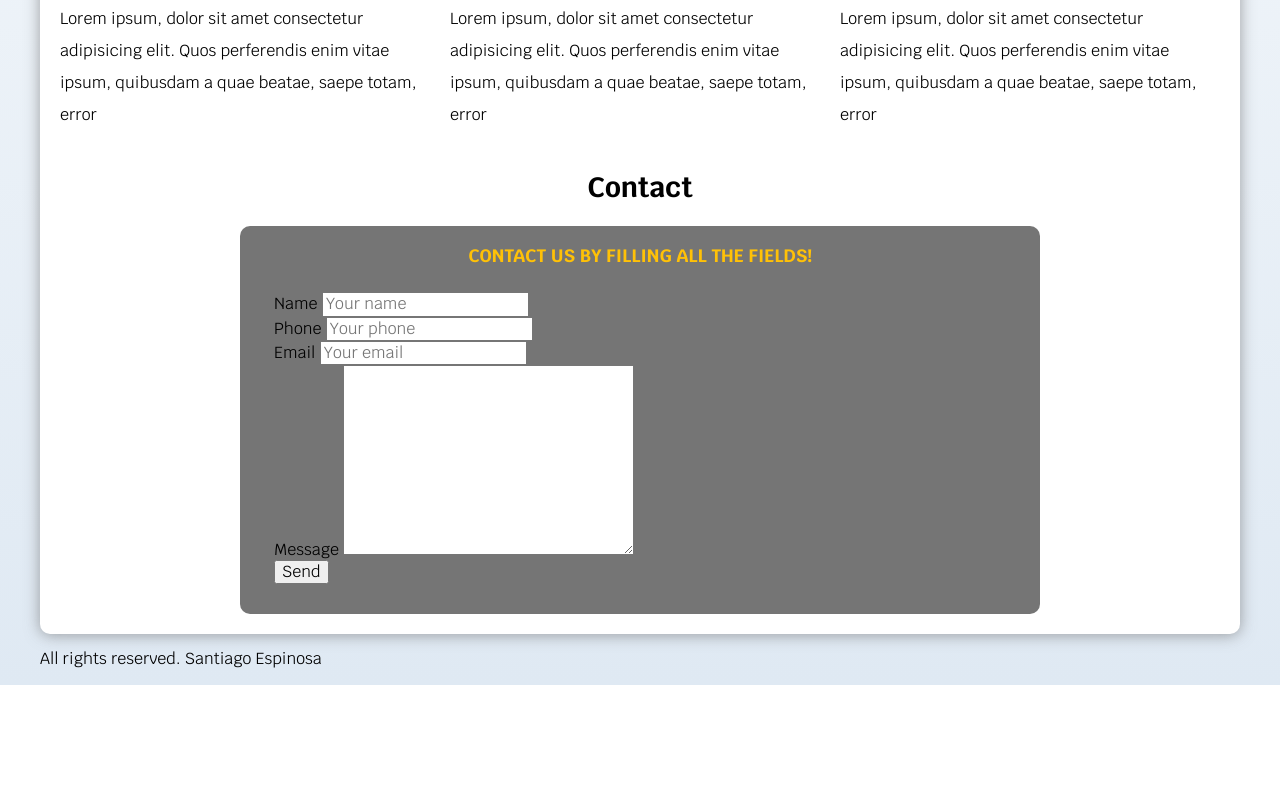
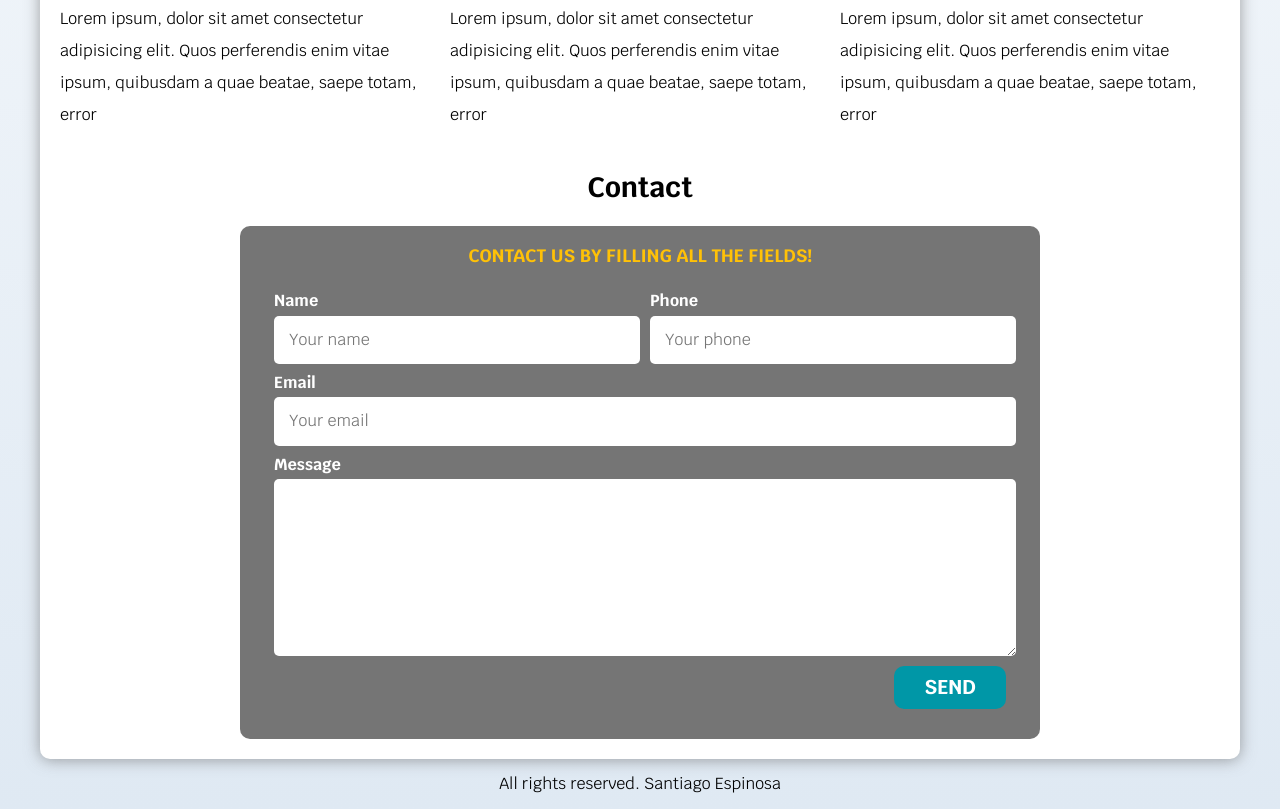
Before and after one commit to sesp13/complete-web-development-course, a plain HTML site: page 01-freelancer-site/index.html in a window 1280 px wide. Shown: the part 941-1750 px from the top of the page. Before the commit the page ends 1626 px from the top, so only its background shows below. Drawn offline with Linux system fonts and the light colour scheme.

Commit message:
01-freelancer-site: end project

```diff
--- a/01-freelancer-site/css/main.css
+++ b/01-freelancer-site/css/main.css
@@ -6,21 +6,28 @@
   --gray: #757575;
 }
 
-/* apply a natural box layout model to all elements, but allowing components to change */
+/* Normalize and other stuff */
 html {
+  font-size: 62.5%;
   box-sizing: border-box;
+  scroll-snap-type: y mandatory;
 }
+
 *,
 *:before,
 *:after {
   box-sizing: inherit;
 }
 
+/* scroll snap */
+.services,
+.main-nav,
+.contact {
+  scroll-snap-align: center;
+  scroll-snap-stop: always;
+}
+
 /* GLOBALS */
-
-html {
-  font-size: 62.5%;
-}
 
 body {
   font-size: 16px;
@@ -60,12 +67,6 @@ h3 {
   background-color: var(--white);
 }
 
-/* END GLOBALS */
-
-.title {
-  text-align: center;
-}
-
 .button {
   background-color: var(--secondary);
   color: white;
@@ -77,6 +78,43 @@ h3 {
   text-transform: uppercase;
   border-radius: 1rem;
   width: 90%;
+  text-align: center;
+  border: none;
+}
+
+.button:hover {
+  cursor: pointer;
+}
+
+/* END GLOBALS */
+
+/* Utilities */
+
+.w-sm-100 {
+  width: 100%;
+}
+
+@media (min-width: 768px) {
+  .w-sm-100 {
+    width: auto;
+  }
+}
+
+.flex {
+  display: flex;
+}
+
+.justify-right {
+  justify-content: flex-end;
+}
+
+.text-center {
+  text-align: center;
+}
+
+/* End Utilities */
+
+.title {
   text-align: center;
 }
 
@@ -162,6 +200,7 @@ h1.title span {
   }
 }
 
+/* Services */
 .service {
   display: flex;
   flex-direction: column;
@@ -187,7 +226,11 @@ h1.title span {
   align-items: center;
 }
 
-.form{
+/* End services */
+
+/* form */
+
+.form {
   background-color: var(--gray);
   /* Use the shortest value */
   width: min(80rem, 100%);
@@ -196,7 +239,7 @@ h1.title span {
   border-radius: 1rem;
 }
 
-.form fieldset{
+.form fieldset {
   border: none;
 }
 
@@ -208,3 +251,37 @@ h1.title span {
   text-align: center;
   text-transform: uppercase;
 }
+
+@media (min-width: 768px) {
+  .field-container {
+    display: grid;
+    grid-template-columns: 50% 50%;
+    grid-template-rows: auto auto 20rem;
+    column-gap: 1rem;
+  }
+
+  .field-container .email-field,
+  .field-container .message-field {
+    grid-column: 1 / 3;
+  }
+}
+
+.field {
+  margin-bottom: 1rem;
+}
+
+.field label {
+  color: var(--white);
+  display: block;
+  font-weight: bold;
+  margin-bottom: 0.5rem;
+}
+
+.input-text {
+  width: 100%;
+  border: none;
+  padding: 1.5rem;
+  border-radius: 0.5rem;
+}
+
+/* end form */
--- a/01-freelancer-site/index.html
+++ b/01-freelancer-site/index.html
@@ -59,7 +59,7 @@
       </div>
     </section>
 
-    <main class="container shadow">
+    <main class="container shadow" >
       <h2>My services</h2>
       <section class="services">
         <section class="service">
@@ -174,7 +174,7 @@
         </section>
       </section>
 
-      <section>
+      <section class="contact">
         <h2>Contact</h2>
         <form class="form">
           <fieldset>
@@ -183,27 +183,48 @@
             <div class="field-container">
               <div class="field">
                 <label for="name">Name</label>
-                <input type="text" name="name" placeholder="Your name" />
+                <input
+                  class="input-text"
+                  type="text"
+                  name="name"
+                  placeholder="Your name"
+                />
               </div>
 
               <div class="field">
                 <label for="">Phone</label>
-                <input type="number" name="phone" placeholder="Your phone" />
+                <input
+                  class="input-text"
+                  type="number"
+                  name="phone"
+                  placeholder="Your phone"
+                />
               </div>
 
-              <div class="field">
+              <div class="field email-field">
                 <label for="email">Email</label>
-                <input type="email" name="email" placeholder="Your email" />
+                <input
+                  class="input-text"
+                  type="email"
+                  name="email"
+                  placeholder="Your email"
+                />
               </div>
 
-              <div class="field">
+              <div class="field message-field">
                 <label for="message">Message</label>
-                <textarea name="message" id="" cols="30" rows="10"></textarea>
+                <textarea
+                  class="input-text"
+                  name="message"
+                  id=""
+                  cols="20"
+                  rows="8"
+                ></textarea>
               </div>
             </div>
 
-            <div>
-              <input type="submit" value="Send" />
+            <div class="flex justify-right">
+              <input class="button w-sm-100" type="submit" value="Send" />
             </div>
           </fieldset>
         </form>
@@ -211,7 +232,7 @@
     </main>
 
     <footer class="container">
-      <p>All rights reserved. Santiago Espinosa</p>
+      <p class="text-center">All rights reserved. Santiago Espinosa</p>
     </footer>
   </body>
 </html>
```
